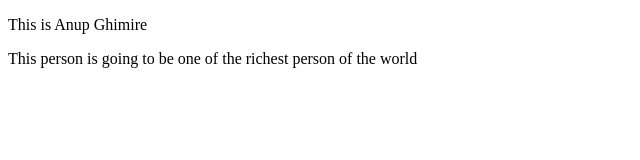
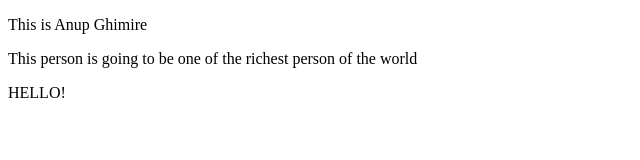
Before and after one commit to AnupGhimire2065/Beginning, a plain HTML site: page index.html in a window 1280 px wide. Shown: the full height of the page, 0-640 px from the left. Drawn offline with Linux system fonts and the light colour scheme.

Commit message:
Saying hello

```diff
--- a/index.html
+++ b/index.html
@@ -3,4 +3,5 @@
 <body> <p> This is Anup Ghimire</p>
 
 <p>This person is going to be one of the richest person of the world</p>
+<centre>HELLO!</centre>
 </body>
```
